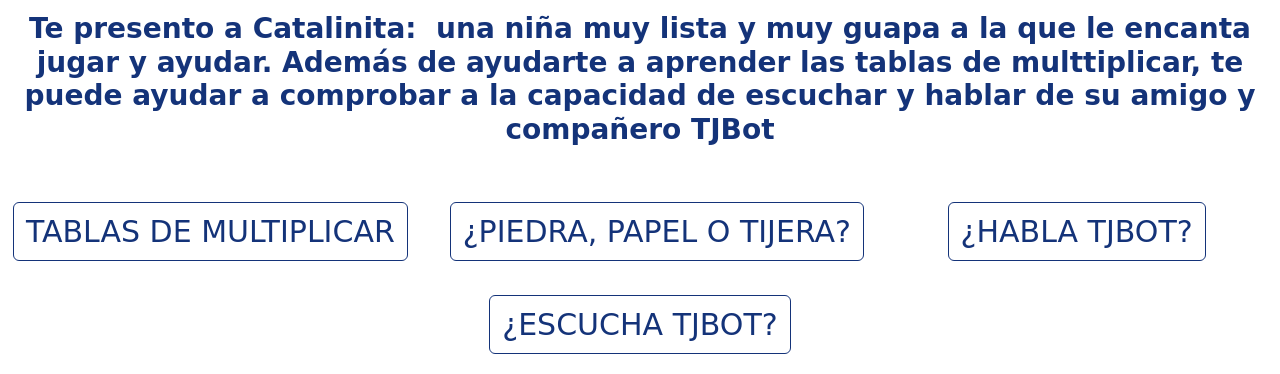
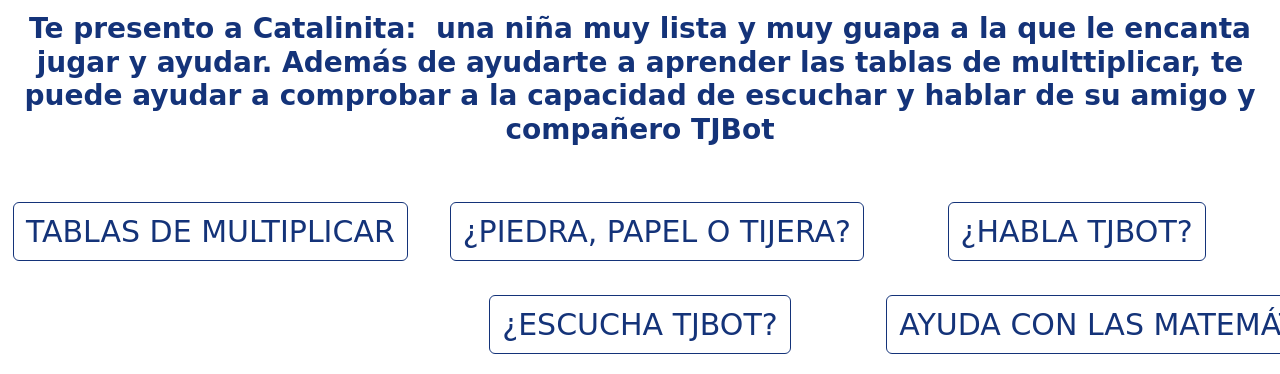
Before and after one commit to watsonvaclase/Catalinita, a plain HTML site: page index.html in a window 1280 px wide. Shown: the part 578-952 px from the top of the page. Drawn offline with Linux system fonts and the light colour scheme; a web font is replaced by a local one.

Commit message:
Update index.html

```diff
--- a/index.html
+++ b/index.html
@@ -111,6 +111,12 @@
 
                 	<div class="btn wow fadeInUp" data-wow-delay="0.2s">
                     <a href="https://watsonvaclase.github.io/Escuchar" target="" class="btn btn-border">¿Escucha TJBot?</a>
+              		</div>
+              </div>
+              <div class="col-md-6 col-lg-4 col-xs-12">
+
+                	<div class="btn wow fadeInUp" data-wow-delay="0.2s">
+                    <a href="https://github.com/mjcastepe/Catalinita_nuevo#catalinita-te-ayuda-con-las-matem%C3%A1ticas" target="" class="btn btn-border">Ayuda con las matemáticas</a>
               		</div>
               </div>
             </div>
```
